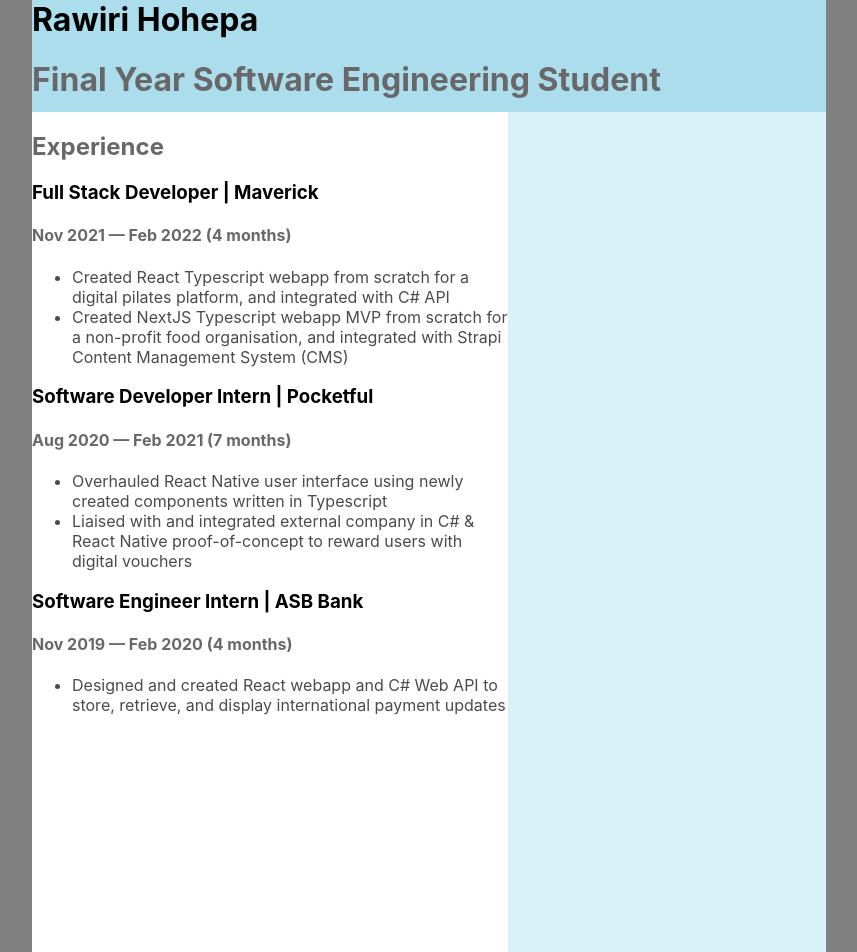
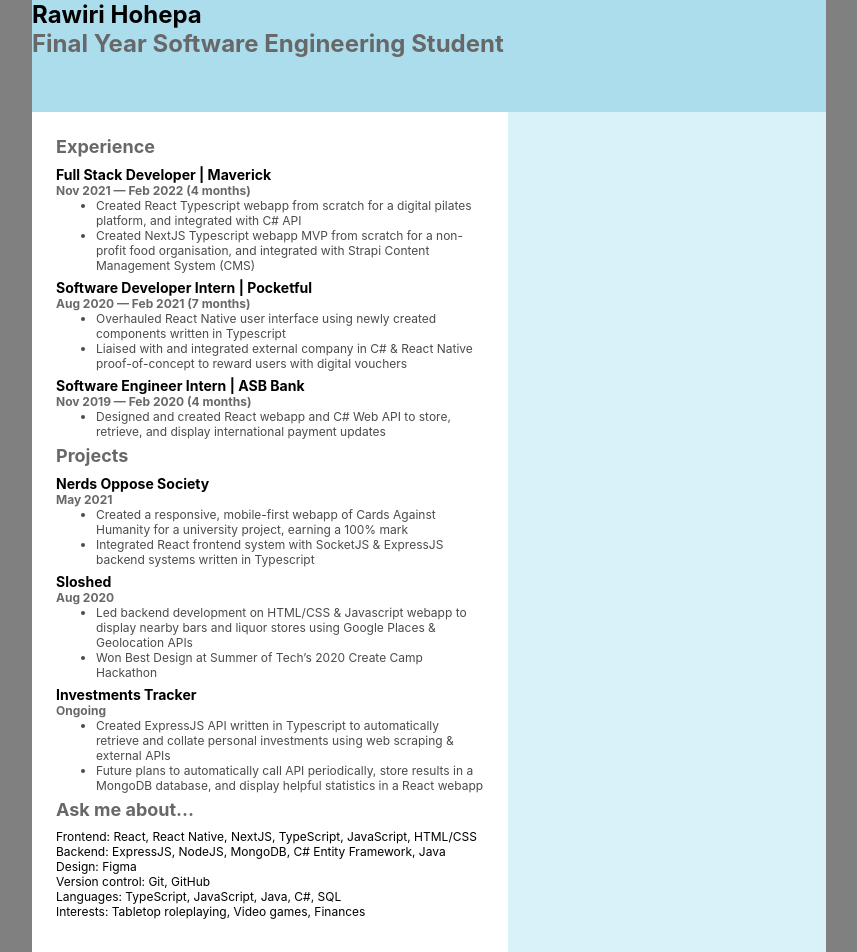
Before and after one commit to RawiriHohepa/cv, a React (Create React App) app: page / in a window 1280 px wide. Shown: the top 952 px of the page, without its empty margins (211-1068 px from the left). Built offline with nearby package versions, Linux system fonts and the light colour scheme.

Commit message:
Add other sections, begin padding & spacing

```diff
--- a/src/Cv.tsx
+++ b/src/Cv.tsx
@@ -9,23 +9,33 @@ const Paper = styled.div`
 
 const Title = styled.h1`
     margin: 0;
-
     font-weight: bold;
 `
 const SubTitle = styled.h1`
+    margin: 0;
     color: #686868;
 `
 const Section = styled.h2`
+    margin: 0;
     color: #686868;
 `
 const Heading = styled.h3`
+    margin: 0;
     font-weight: bold;
 `
 const SubHeading = styled.h4`
+    margin: 0;
     color: #686868;
 `
+const Details = styled.ul`
+    margin: 0;
+`
 const DetailsItem = styled.li`
+    margin: 0;
     color: #4B4B4B;
+`
+const Text = styled.p`
+    margin: 0;
 `
 
 
@@ -43,13 +53,21 @@ const Content = styled.div`
 const LeftSection = styled.div`
     width: 60%;
     height: 100%;
+    box-sizing: border-box;
+    padding: 2rem;
 `
 
 const RightSection = styled.div`
     width: 40%;
     height: 100%;
+    box-sizing: border-box;
+    padding: 2rem;
 
     background: #B3E3F180;
+`
+
+const Spacer = styled.div`
+    height: ${(props: { height: number }) => props.height}rem;
 `
 
 const Cv = () => {
@@ -63,27 +81,75 @@ const Cv = () => {
             <Content>
                 <LeftSection>
                     <Section>Experience</Section>
+                    <Spacer height={0.75} />
 
                     <Heading>Full Stack Developer | Maverick</Heading>
                     <SubHeading>Nov 2021 — Feb 2022 (4 months)</SubHeading>
-                    <ul>
+                    <Details>
                         <DetailsItem>Created React Typescript webapp from scratch for a digital pilates platform, and integrated with C# API</DetailsItem>
                         <DetailsItem>Created NextJS Typescript webapp MVP from scratch for a non-profit food organisation, and integrated with Strapi Content Management System (CMS)</DetailsItem>
-                    </ul>
+                    </Details>
+                    <Spacer height={0.5} />
 
                     <Heading>Software Developer Intern | Pocketful</Heading>
                     <SubHeading>Aug 2020 — Feb 2021 (7 months)</SubHeading>
-                    <ul>
+                    <Details>
                         <DetailsItem>Overhauled React Native user interface using newly created components written in Typescript</DetailsItem>
                         <DetailsItem>Liaised with and integrated external company in C# & React Native proof-of-concept to reward users with digital vouchers</DetailsItem>
-                    </ul>
+                    </Details>
+                    <Spacer height={0.5} />
 
                     <Heading>Software Engineer Intern | ASB Bank</Heading>
                     <SubHeading>Nov 2019 — Feb 2020 (4 months)</SubHeading>
-                    <ul>
+                    <Details>
                         <DetailsItem>Designed and created React webapp and C# Web API to store, retrieve, and display international payment updates</DetailsItem>
-                    </ul>
+                    </Details>
+                    <Spacer height={0.5} />
+
+                    <Section>Projects</Section>
+                    <Spacer height={0.75} />
+
+                    <Heading>Nerds Oppose Society</Heading>
+                    {/* |  Online Cards Against Humanity */}
+                    {/* nerdsopposesociety.xyz | GitHub: nerds-oppose-society */}
+                    <SubHeading>May 2021</SubHeading>
+                    <Details>
+                        <DetailsItem>Created a responsive, mobile-first webapp of Cards Against Humanity for a university project, earning a 100% mark</DetailsItem>
+                        <DetailsItem>Integrated React frontend system with SocketJS & ExpressJS backend systems written in Typescript</DetailsItem>
+                    </Details>
+                    <Spacer height={0.5} />
+
+                    <Heading>Sloshed</Heading>
+                    {/* |  Responsible Bar Searcher */}
+                    {/* slosh.lol | GitHub: Sloshed */}
+                    <SubHeading>Aug 2020</SubHeading>
+                    <Details>
+                        <DetailsItem>Led backend development on HTML/CSS & Javascript webapp to display nearby bars and liquor stores using Google Places & Geolocation APIs</DetailsItem>
+                        <DetailsItem>Won Best Design at Summer of Tech’s 2020 Create Camp Hackathon</DetailsItem>
+                    </Details>
+                    <Spacer height={0.5} />
+
+                    <Heading>Investments Tracker</Heading>
+                    {/* |  Responsible Bar Searcher */}
+                    {/* GitHub: Investments-Tracker */}
+                    <SubHeading>Ongoing</SubHeading>
+                    <Details>
+                        <DetailsItem>Created ExpressJS API written in Typescript to automatically retrieve and collate personal investments using web scraping & external APIs</DetailsItem>
+                        <DetailsItem>Future plans to automatically call API periodically, store results in a MongoDB database, and display helpful statistics in a React webapp</DetailsItem>
+                    </Details>
+                    <Spacer height={0.5} />
+
+                    <Section>Ask me about...</Section>
+                    <Spacer height={0.75} />
+
+                    <Text>Frontend: React, React Native, NextJS, TypeScript, JavaScript, HTML/CSS</Text>
+                    <Text>Backend: ExpressJS, NodeJS, MongoDB, C# Entity Framework, Java</Text>
+                    <Text>Design: Figma</Text>
+                    <Text>Version control: Git, GitHub</Text>
+                    <Text>Languages: TypeScript, JavaScript, Java, C#, SQL</Text>
+                    <Text>Interests: Tabletop roleplaying, Video games, Finances</Text>
                 </LeftSection>
+
 
                 <RightSection></RightSection>
             </Content>
--- a/src/index.css
+++ b/src/index.css
@@ -1,3 +1,7 @@
+html {
+  font-size: 75%;
+}
+
 body {
     margin: 0;
     font-family: "DM Sans",
```
